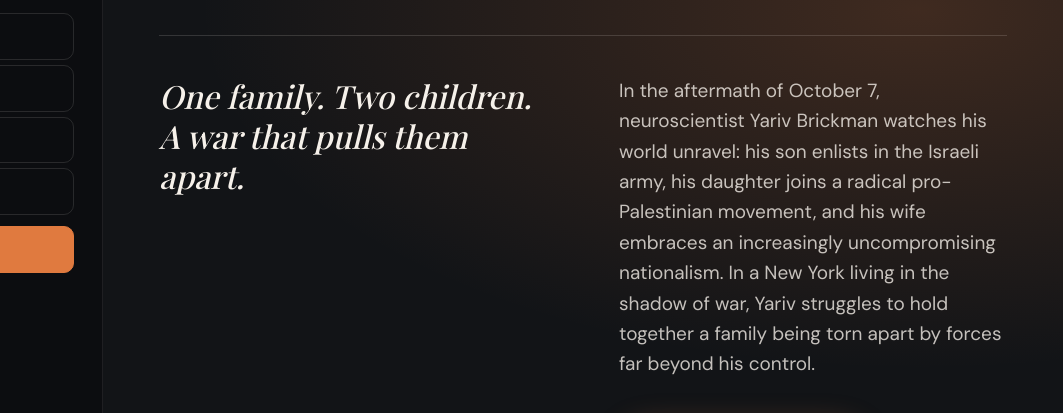
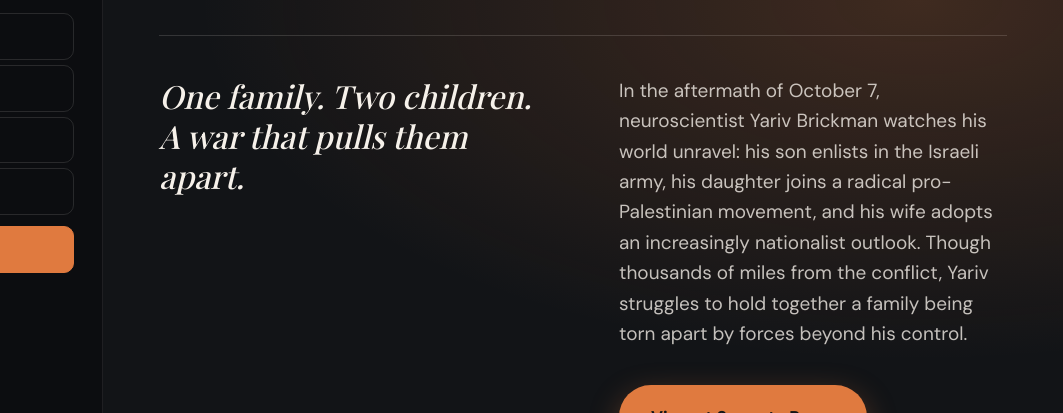
Before and after one commit to stevecaplan/stevecaplan.github.io, a plain HTML site: page index.html in a window 1280 px wide. Shown: the part 278-691 px from the top of the page, 217-1280 px from the left. Drawn offline with nearby package versions, Linux system fonts and the light colour scheme; a web font is replaced by a local one.

Commit message:
Update October's Ashes synopsis on homepage
Co-Authored-By: Claude Opus 5.5 <noreply@anthropic.com>

```diff
--- a/index.html
+++ b/index.html
@@ -224,7 +224,7 @@
       <div class="hero-cols">
         <p class="tag">One family. Two children. A war that pulls them apart.</p>
         <div>
-          <p class="blurb">In the aftermath of October 7, neuroscientist Yariv Brickman watches his world unravel: his son enlists in the Israeli army, his daughter joins a radical pro-Palestinian movement, and his wife embraces an increasingly uncompromising nationalism. In a New York living in the shadow of war, Yariv struggles to hold together a family being torn apart by forces far beyond his control.</p>
+          <p class="blurb">In the aftermath of October 7, neuroscientist Yariv Brickman watches his world unravel: his son enlists in the Israeli army, his daughter joins a radical pro-Palestinian movement, and his wife adopts an increasingly nationalist outlook. Though thousands of miles from the conflict, Yariv struggles to hold together a family being torn apart by forces beyond his control.</p>
           <a class="cta" href="https://soncatapress.com/forthcoming-titles/">View at Soncata Press</a>
           <a class="cta ghost" href="#books">All books</a>
         </div>
```
